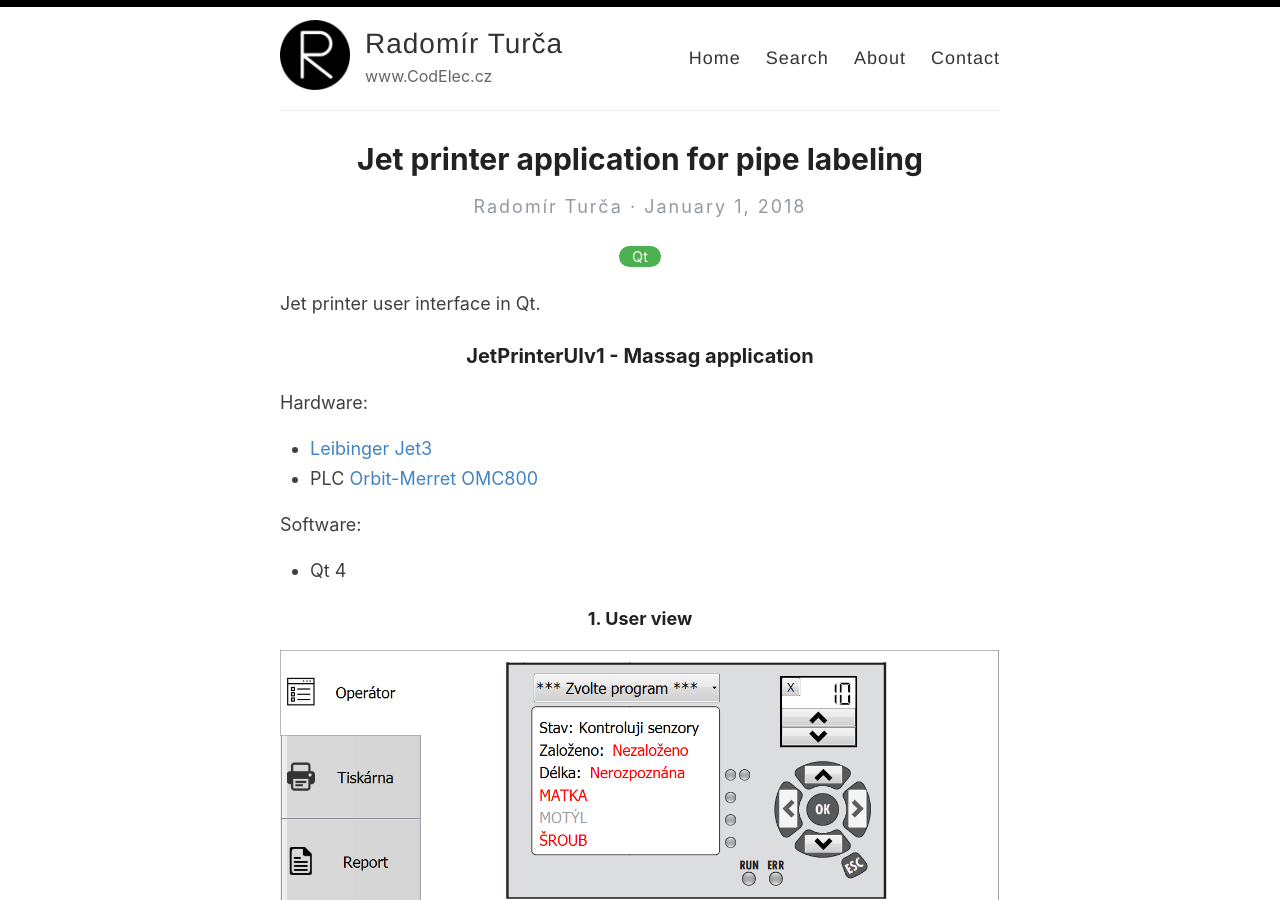
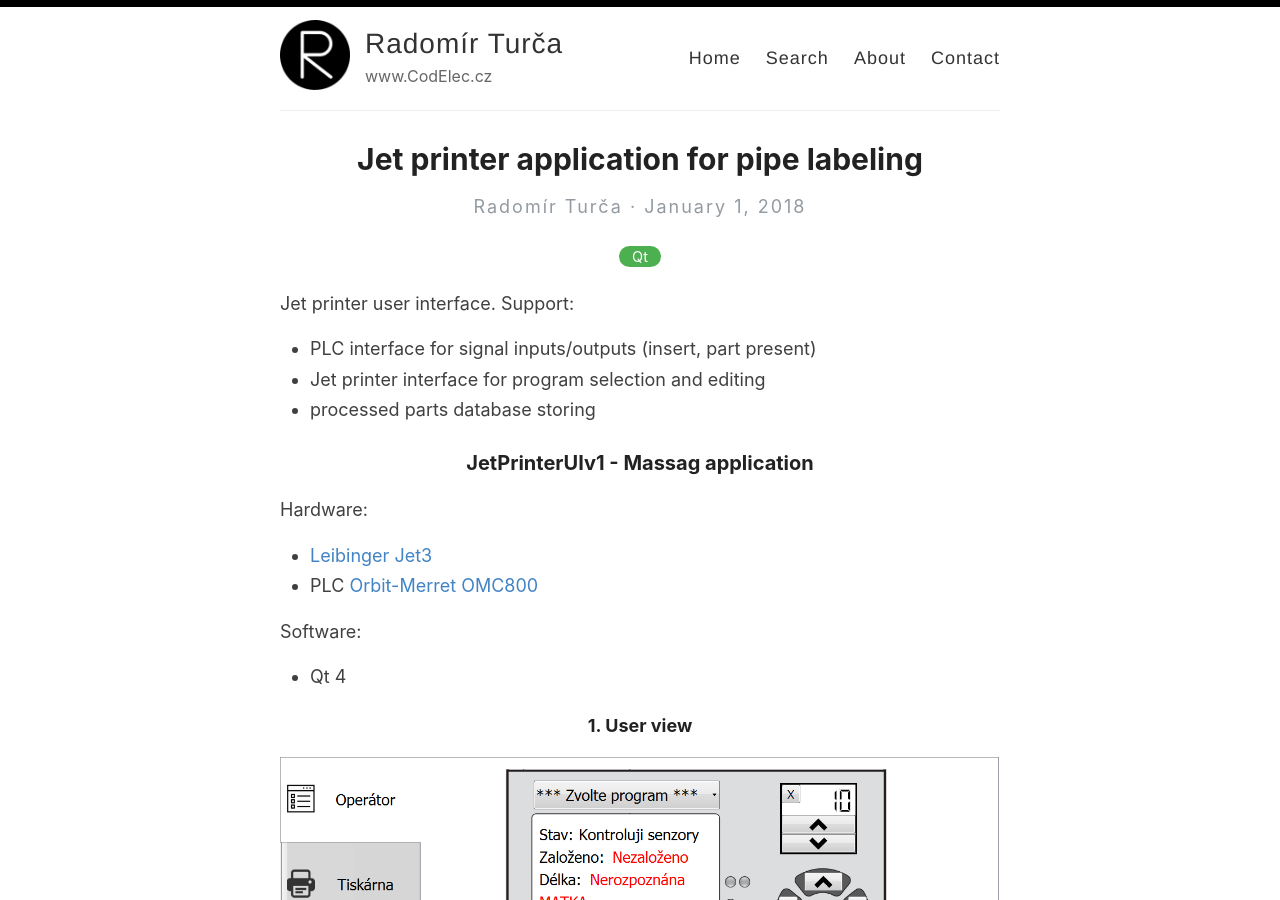
Before and after one commit to CodElecCz/codeleccz.github.io, a Jekyll site: the page built from _posts/2018-1-1-jetprinterui-massag.md, in a window 1280 px wide and 900 px high. Built offline with Jekyll 4.4.1, drawn with Linux system fonts in a browser that asks for light colours.

Commit message:
Update 2018-1-1-jetprinterui-massag.md

```diff
--- a/_posts/2018-1-1-jetprinterui-massag.md
+++ b/_posts/2018-1-1-jetprinterui-massag.md
@@ -4,7 +4,10 @@ title: Jet printer application for pipe labeling
 categories: [Qt]
 ---
 
-Jet printer user interface in Qt.
+Jet printer user interface. Support:
+- PLC interface for signal inputs/outputs (insert, part present)
+- Jet printer interface for program selection and editing
+- processed parts database storing
 
 ### JetPrinterUIv1 - Massag application
 
```
